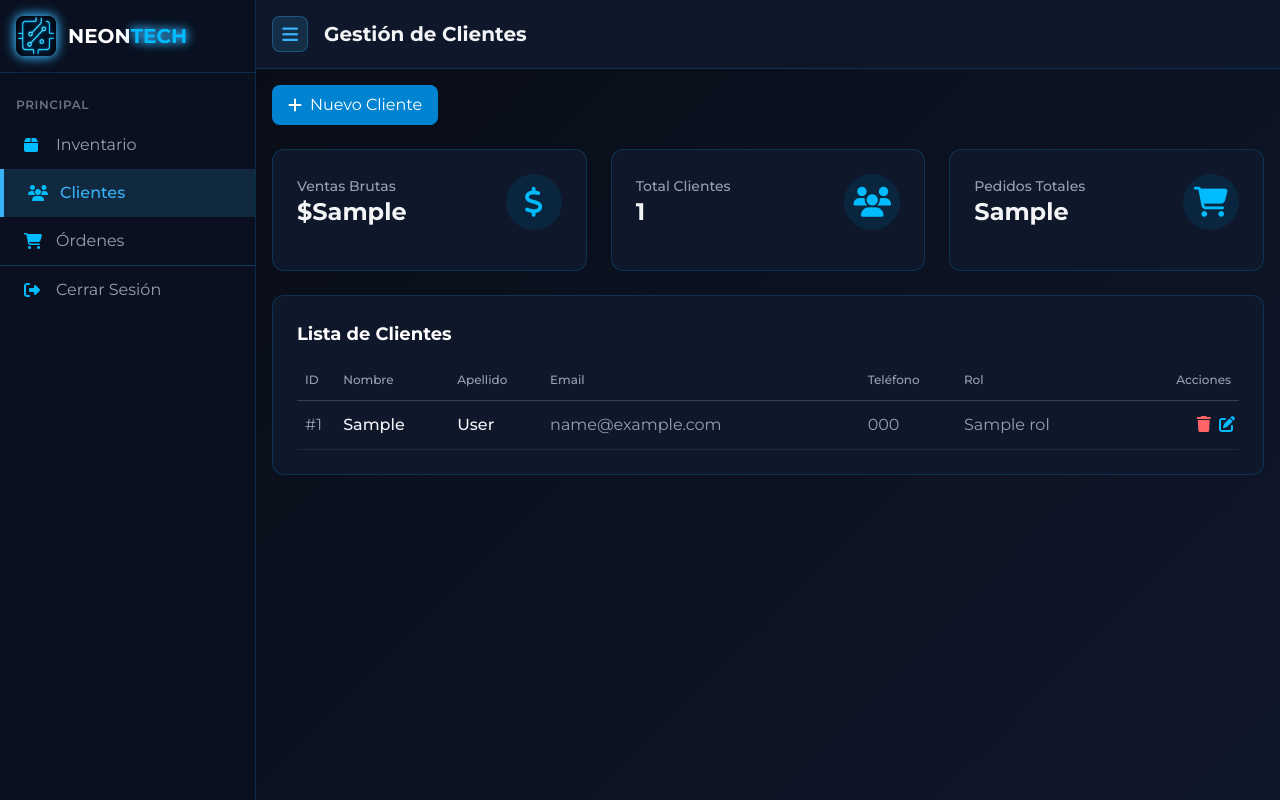
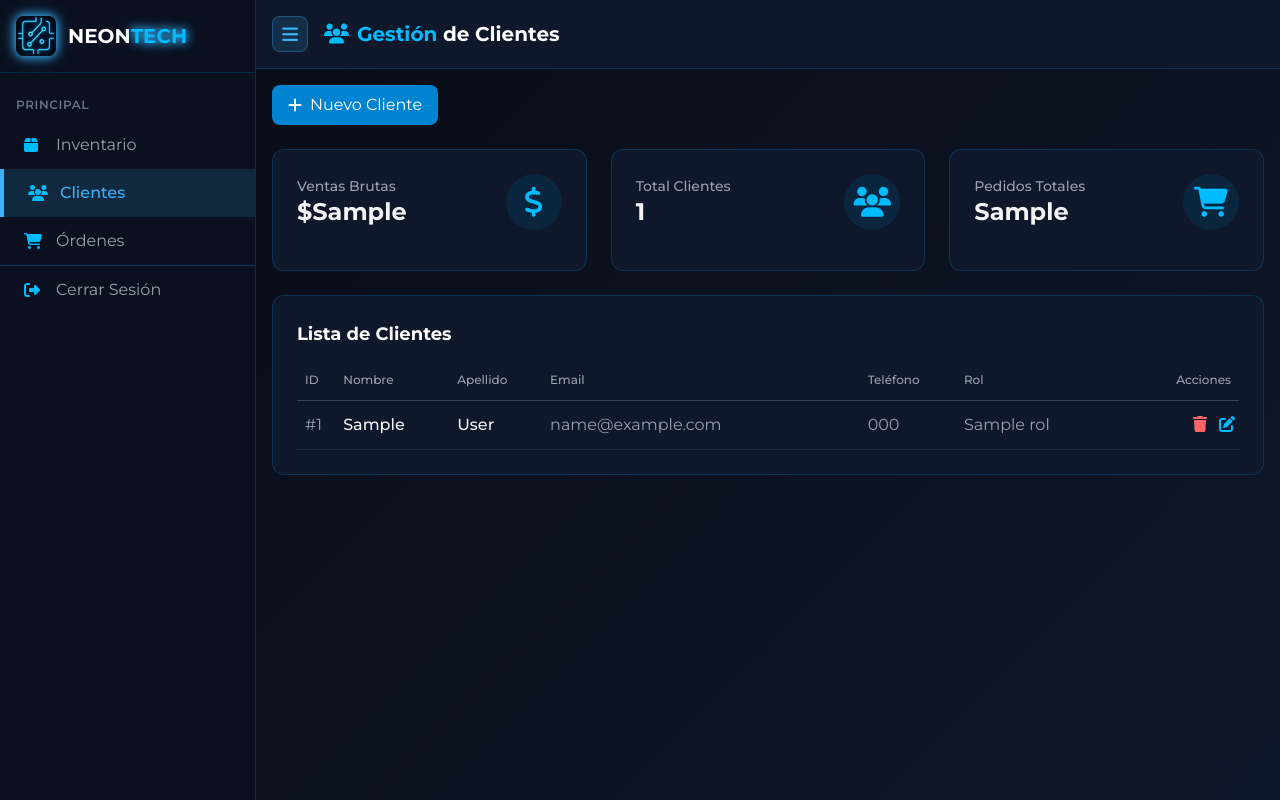
Before and after one commit to roycvx/neontech_ecommerce, a Django app: template users/templates/users/admin_dashboard/client_management.html in a window 1280 px wide. Run offline with Django 5.2, Linux system fonts and the light colour scheme; the template is opened without the code that fills it: most values are stand-ins (such as "Sample title", 1, 10 or a date in 2020).

Commit message:
feat(desing): mejorar diseño del header y la posición de los botones para pantallas pequeñas en 'clien_management'

```diff
--- a/users/templates/users/admin_dashboard/client_management.html
+++ b/users/templates/users/admin_dashboard/client_management.html
@@ -26,7 +26,10 @@
                     <div id="sidebarToggle" class="menu-toggle md:hidden">
                         <i class="fas fa-bars"></i>
                     </div>
-                    <h2 class="text-xl font-bold">Gestión de Clientes</h2>
+                    <h2 class="text-xl font-bold flex items-center" id="clientesTitle">
+                        <i class="fas fa-users text-sky-400 mr-2"></i>
+                        <span class="text-sky-400">Gestión</span>&nbsp;<span class="text-white">de Clientes</span>
+                    </h2>
                 </div>
             </div>
         </header>
@@ -75,7 +78,7 @@
                                 <td class="py-3 text-gray-400" data-label="Teléfono">{{ usuario.telefono }}</td>
                                 <td class="py-3 text-gray-400" data-label="Rol">{{ usuario.rol }}</td>
                                 <td class="py-3 text-right" data-label="Acciones">
-
+                                    <div class="flex flex-nowrap justify-end space-x-2">
                                         <!-- Formulario para eliminar -->
                                         <form action="{% url 'delete_users' %}" method="post"
                                             style="display: inline-block;">
@@ -95,7 +98,7 @@
                                                 <i class="fas fa-edit mr-1"></i>
                                             </button>
                                         </form>
-
+                                    </div>
                                 </td>
                             </tr>
                             {% endfor %}
```
Lines whose indentation alone changed are shown as unchanged.
